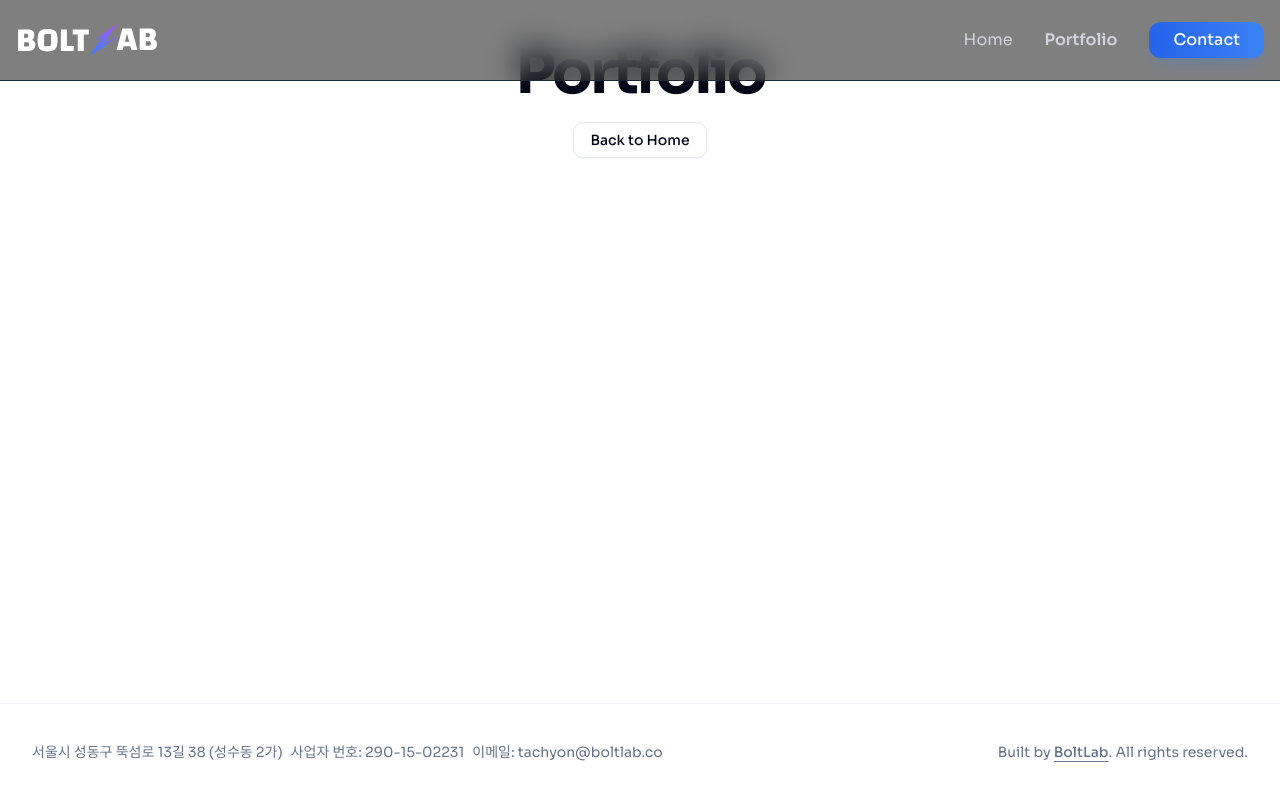
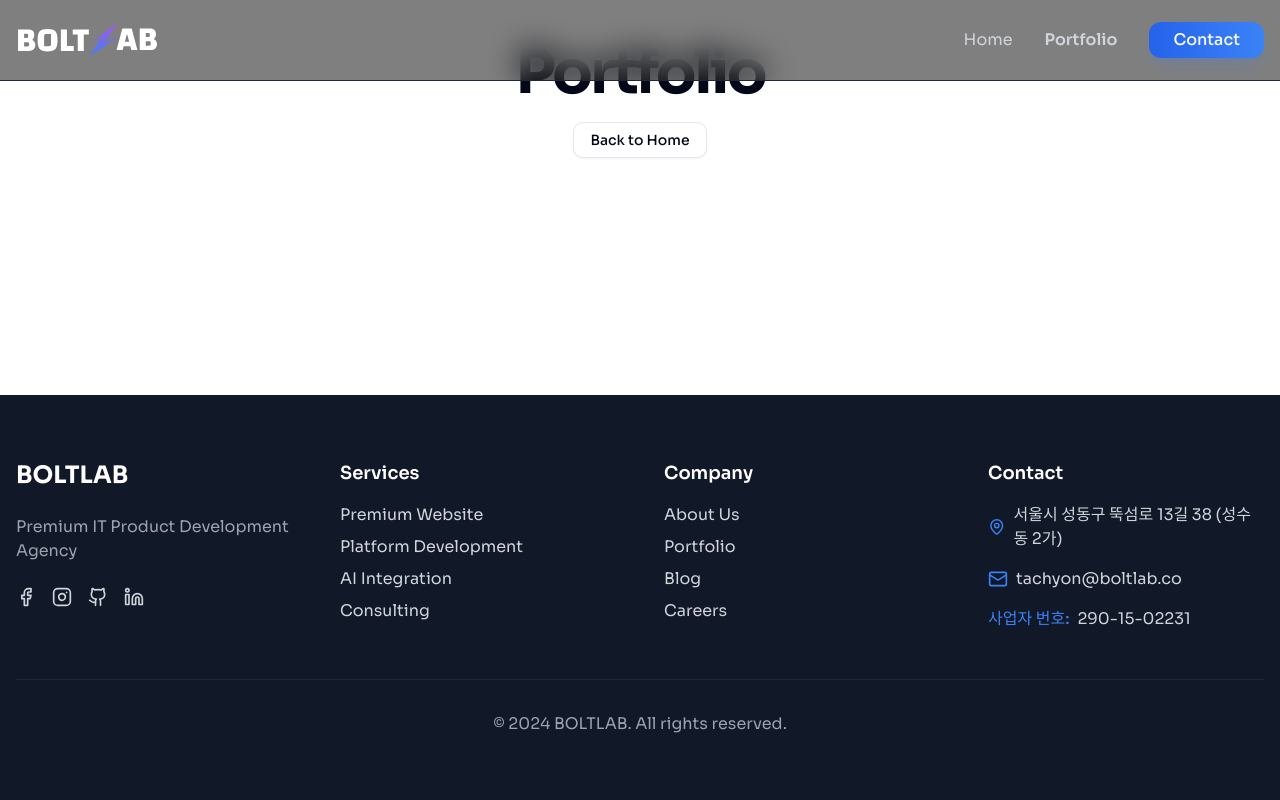
Before and after one commit to koreasuminkim/jelly-webpage, a React (Vite) app: page /portfolio in a window 1280 px wide. Built offline with nearby package versions, Linux system fonts and the light colour scheme; a web font is replaced by a local one.

Commit message:
fix: 푸터 스타일 복구 및 연락처 정보 업데이트

```diff
--- a/src/components/layout/Footer.tsx
+++ b/src/components/layout/Footer.tsx
@@ -1,27 +1,103 @@
-import { Link } from "react-router-dom";
+import { Facebook, Github, Instagram, Linkedin, Mail, MapPin } from "lucide-react";
 
 export default function Footer() {
     return (
-        <footer className='w-full border-t border-border/40 bg-background/95 backdrop-blur supports-[backdrop-filter]:bg-background/60'>
-            <div className='container flex flex-col items-center justify-between gap-4 py-10 md:h-24 md:flex-row md:py-0'>
-                <div className='flex flex-col items-center gap-4 px-8 md:flex-row md:gap-2 md:px-0'>
-                    <p className='text-center text-sm leading-loose text-muted-foreground md:text-left'>
-                        서울시 성동구 뚝섬로 13길 38 (성수동 2가)
-                    </p>
-                    <p className='text-center text-sm leading-loose text-muted-foreground md:text-left'>
-                        사업자 번호: 290-15-02231
-                    </p>
-                    <p className='text-center text-sm leading-loose text-muted-foreground md:text-left'>
-                        이메일: tachyon@boltlab.co
-                    </p>
+        <footer className='bg-gray-900 text-gray-300 py-16'>
+            <div className='container mx-auto px-4'>
+                <div className='grid grid-cols-1 md:grid-cols-4 gap-12'>
+                    <div>
+                        <h3 className='text-2xl font-bold text-white mb-6'>BOLTLAB</h3>
+                        <p className='text-gray-400 mb-6'>Premium IT Product Development Agency</p>
+                        <div className='flex space-x-4'>
+                            <a href='#' className='hover:text-blue-500 transition-colors'>
+                                <Facebook className='h-5 w-5' />
+                            </a>
+                            <a href='#' className='hover:text-blue-500 transition-colors'>
+                                <Instagram className='h-5 w-5' />
+                            </a>
+                            <a href='#' className='hover:text-blue-500 transition-colors'>
+                                <Github className='h-5 w-5' />
+                            </a>
+                            <a href='#' className='hover:text-blue-500 transition-colors'>
+                                <Linkedin className='h-5 w-5' />
+                            </a>
+                        </div>
+                    </div>
+
+                    <div>
+                        <h4 className='text-lg font-semibold text-white mb-4'>Services</h4>
+                        <ul className='space-y-2'>
+                            <li>
+                                <a href='#' className='hover:text-blue-500 transition-colors'>
+                                    Premium Website
+                                </a>
+                            </li>
+                            <li>
+                                <a href='#' className='hover:text-blue-500 transition-colors'>
+                                    Platform Development
+                                </a>
+                            </li>
+                            <li>
+                                <a href='#' className='hover:text-blue-500 transition-colors'>
+                                    AI Integration
+                                </a>
+                            </li>
+                            <li>
+                                <a href='#' className='hover:text-blue-500 transition-colors'>
+                                    Consulting
+                                </a>
+                            </li>
+                        </ul>
+                    </div>
+
+                    <div>
+                        <h4 className='text-lg font-semibold text-white mb-4'>Company</h4>
+                        <ul className='space-y-2'>
+                            <li>
+                                <a href='#' className='hover:text-blue-500 transition-colors'>
+                                    About Us
+                                </a>
+                            </li>
+                            <li>
+                                <a href='#' className='hover:text-blue-500 transition-colors'>
+                                    Portfolio
+                                </a>
+                            </li>
+                            <li>
+                                <a href='#' className='hover:text-blue-500 transition-colors'>
+                                    Blog
+                                </a>
+                            </li>
+                            <li>
+                                <a href='#' className='hover:text-blue-500 transition-colors'>
+                                    Careers
+                                </a>
+                            </li>
+                        </ul>
+                    </div>
+
+                    <div>
+                        <h4 className='text-lg font-semibold text-white mb-4'>Contact</h4>
+                        <ul className='space-y-4'>
+                            <li className='flex items-center gap-2'>
+                                <MapPin className='h-5 w-5 text-blue-500' />
+                                <span>서울시 성동구 뚝섬로 13길 38 (성수동 2가)</span>
+                            </li>
+                            <li className='flex items-center gap-2'>
+                                <Mail className='h-5 w-5 text-blue-500' />
+                                <span>tachyon@boltlab.co</span>
+                            </li>
+                            <li className='flex items-center gap-2'>
+                                <span className='text-blue-500 font-medium'>사업자 번호:</span>
+                                <span>290-15-02231</span>
+                            </li>
+                        </ul>
+                    </div>
                 </div>
-                <p className='text-center text-sm leading-loose text-muted-foreground md:text-left'>
-                    Built by{" "}
-                    <Link to='/' className='font-medium underline underline-offset-4'>
-                        BoltLab
-                    </Link>
-                    . All rights reserved.
-                </p>
+
+                <div className='border-t border-gray-800 mt-12 pt-8 text-center text-gray-400'>
+                    <p>&copy; 2024 BOLTLAB. All rights reserved.</p>
+                </div>
             </div>
         </footer>
     );
```
